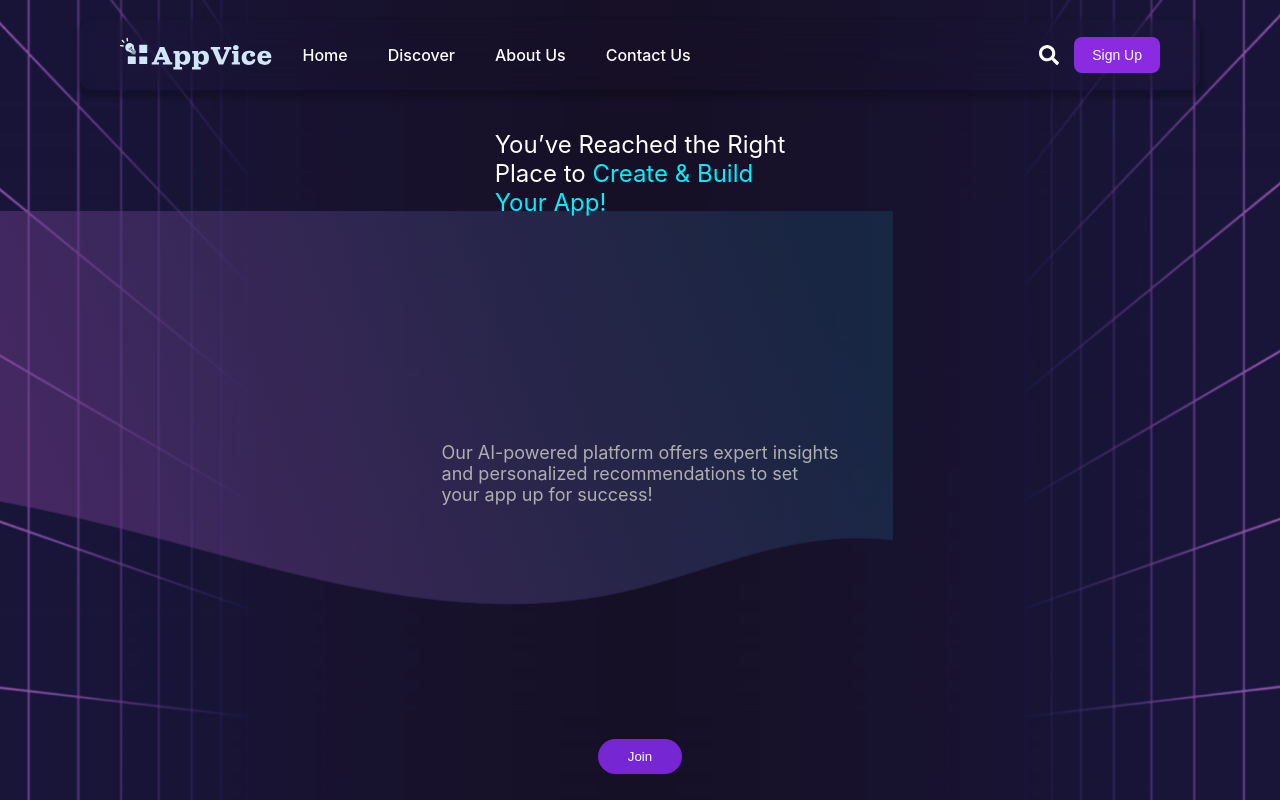
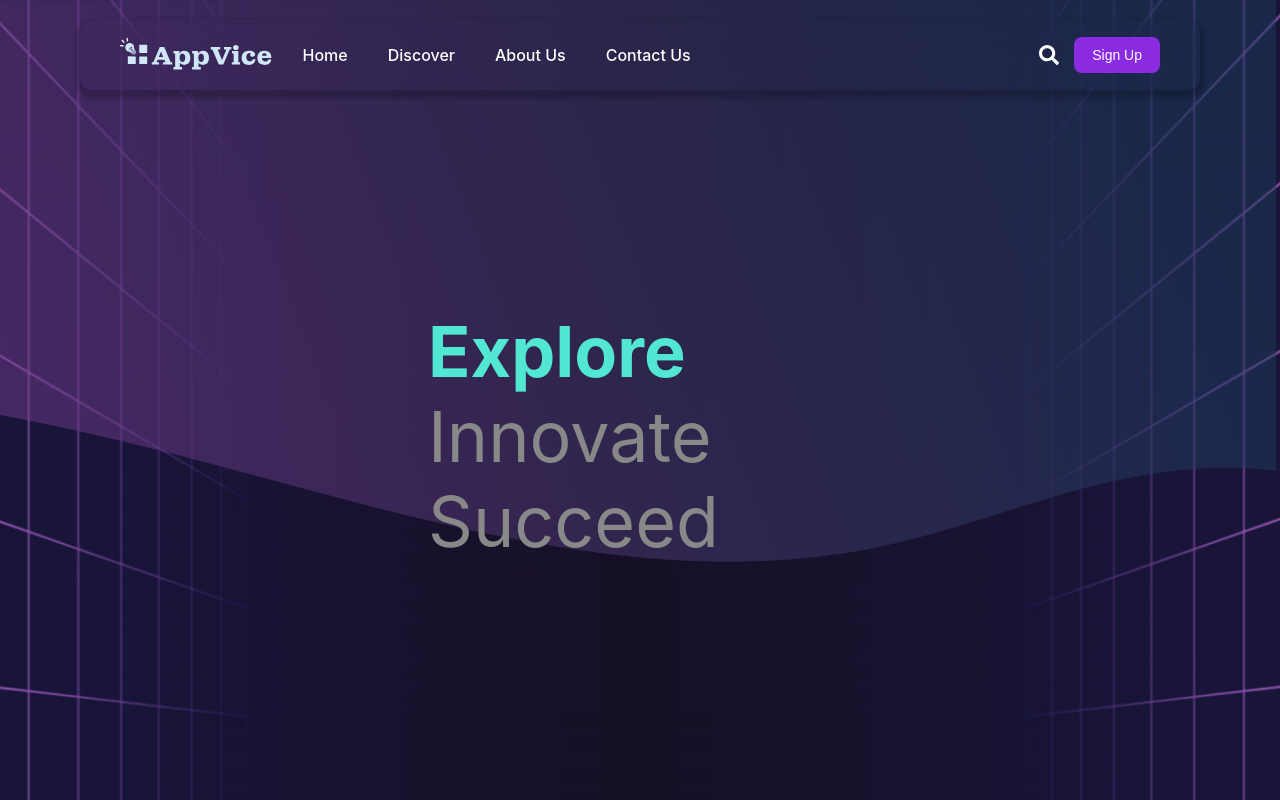
Before and after one commit to makhoulshbeeb/app-space-front, a React (Create React App) app in the folder app-vice/: page / in a window 1280 px wide. Shown: the top 800 px of the page. Built offline with nearby package versions, Linux system fonts and the light colour scheme.

Commit message:
Added routes for navbar

```diff
--- a/app-vice/src/components/LandingPage.jsx
+++ b/app-vice/src/components/LandingPage.jsx
@@ -12,6 +12,13 @@ const LandingPage = () => {
       <div className="landing-page">
         <div className="text-section">
           <div>
+          <div className="explore-sec">
+            <p>
+              <span className="explore">Explore</span>
+            </p>
+            <p className="innovate">Innovate</p>
+            <p className="succeed">Succeed</p>
+          </div>
             <p className="subtitle">
               You’ve Reached the Right <br /> Place to{" "}
               <span className="highlight">
@@ -19,6 +26,8 @@ const LandingPage = () => {
               </span>
             </p>
           </div>
+
+
           <div>
             <p className="description">
               Our AI-powered platform offers expert insights <br /> {"  "} and
@@ -26,9 +35,13 @@ const LandingPage = () => {
               <br /> your app up for success!
             </p>
           </div>
+
+
           <button className="join-button">Join</button>
         </div>
+
       </div>
+
       <div className="image-section"></div>
       <Footer></Footer>
 
@@ -37,4 +50,4 @@ const LandingPage = () => {
   );
 };
 
-export default LandingPage;
+export default LandingPage;
--- a/app-vice/src/components/Navbar.jsx
+++ b/app-vice/src/components/Navbar.jsx
@@ -1,22 +1,26 @@
-import "./styles/Navbar.css"
+import "./styles/Navbar.css";
 import { FaSearch } from "react-icons/fa";
+import { useNavigate } from "react-router-dom";
 
 const Navbar = () => {
+  const navigate = useNavigate();
+
   return (
     <div className="navbar-container">
       <nav className="navbar">
+        <ul className="nav-links">
+          <img src="/AppLogo.svg" alt="App Logo" className="logo" />
 
-        <ul className="nav-links">
-          <img src="/AppLogo.svg" alt="App Logo" className="logo"/>
-          <li>Home</li>
-          <li>Discover</li>
-          <li>About Us</li>
-          <li>Contact Us</li>
+          <li onClick={() => navigate("/")}>Home</li>
+          <li onClick={() => navigate("/discover")}>Discover</li>
+          <li onClick={() => navigate("/about_us")}>About Us</li>
+          <li onClick={() => navigate("/contact_us")}>Contact Us</li>
         </ul>
         <div className="search-login-signup">
           <FaSearch className="search-icon" />
-
-          <button className="signup-button">Sign Up</button>
+          <button className="signup-button" onClick={() => navigate("/signup")}>
+            Sign Up
+          </button>
         </div>
       </nav>
     </div>
--- a/app-vice/src/components/styles/LandingPage.css
+++ b/app-vice/src/components/styles/LandingPage.css
@@ -2,7 +2,7 @@
   background-image: url("../../image/Maskgroup.svg"),
     url("../../image/Purpleimglanding\ 1.svg");
 
-  background-size: 70% 150%, cover;
+  background-size:  100%, cover;
 
   background-repeat: no-repeat, no-repeat;
 
@@ -35,20 +35,41 @@
 }
 
 .explore {
-  font-size: 35px;
+  font-size: 70px;
   font-weight: bold;
   line-height: 1.2;
-  color: #b97ad1;
+  color: #51E7D2;
+}
+.innovate {
+
+  font-size: 70px;
 }
 
+.succeed{
+  font-size: 70px;
+}
+.explore-sec{
+  margin-top: 10em;
+  align-items: center;
+  justify-content: center;
+}
 .subtitle {
-  margin-top: 20px;
-  font-size: 24px;
+
+   margin-top: 10em;
+  font-size: 35px;
   color: white;
 }
 
 .highlight {
-  color: #00f0ff;
+
+  background: linear-gradient(90deg, #55E0F7, #9333EA,#55E0F7
+  );
+  -webkit-background-clip: text;
+  -webkit-text-fill-color: transparent;
+  font-weight: bold;
+}
+.indent{
+  padding: 80px;
 }
 
 .description {
```
